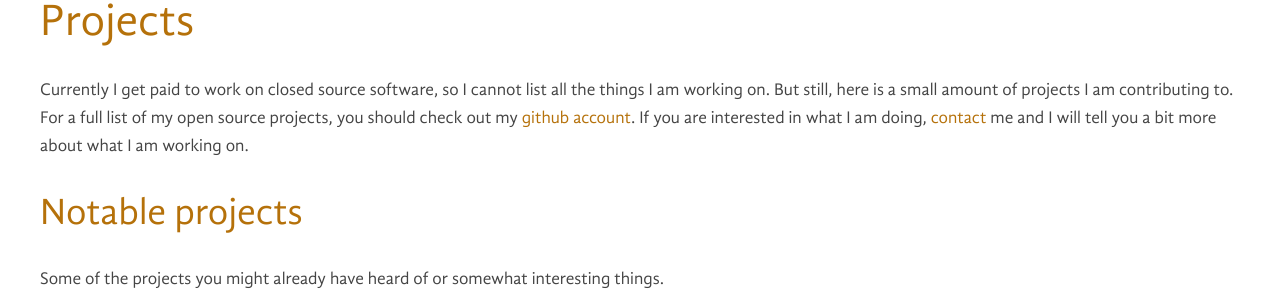
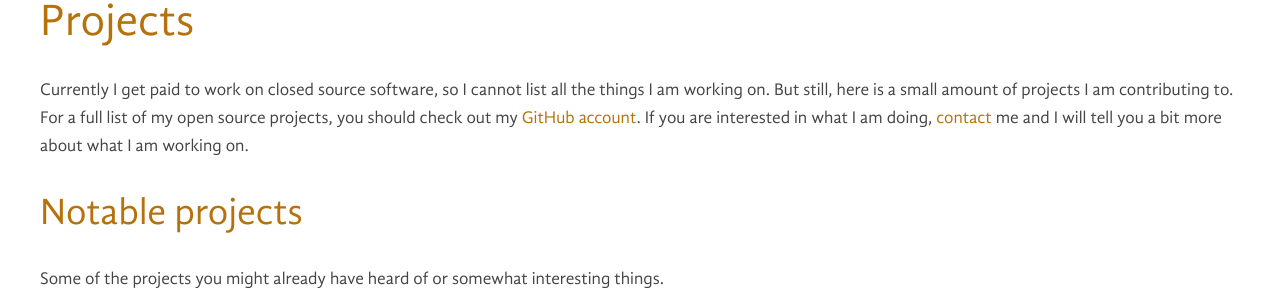
Before and after one commit to netinetwalker/schubio, a Jekyll site: the page built from projects.md, in a window 1280 px wide. Shown: the part 153-453 px from the top of the page. Built offline with Jekyll 4.4.1, drawn with Linux system fonts in a browser that asks for light colours; some web fonts are replaced; Markdown is read by kramdown in place of the engine named in the settings.

Commit message:
Fix GitHub capitalization

```diff
--- a/projects.md
+++ b/projects.md
@@ -9,7 +9,7 @@ in_sitemap: true
 Currently I get paid to work on closed source software, so I cannot list all
 the things I am working on. But still, here is a small amount of projects I am
 contributing to. For a full list of my open source projects, you should check
-out my [github account][github]. If you are interested in what I am doing,
+out my [GitHub account][github]. If you are interested in what I am doing,
 [contact][contact] me and I will tell you a bit more about what I am working
 on.
 
```
